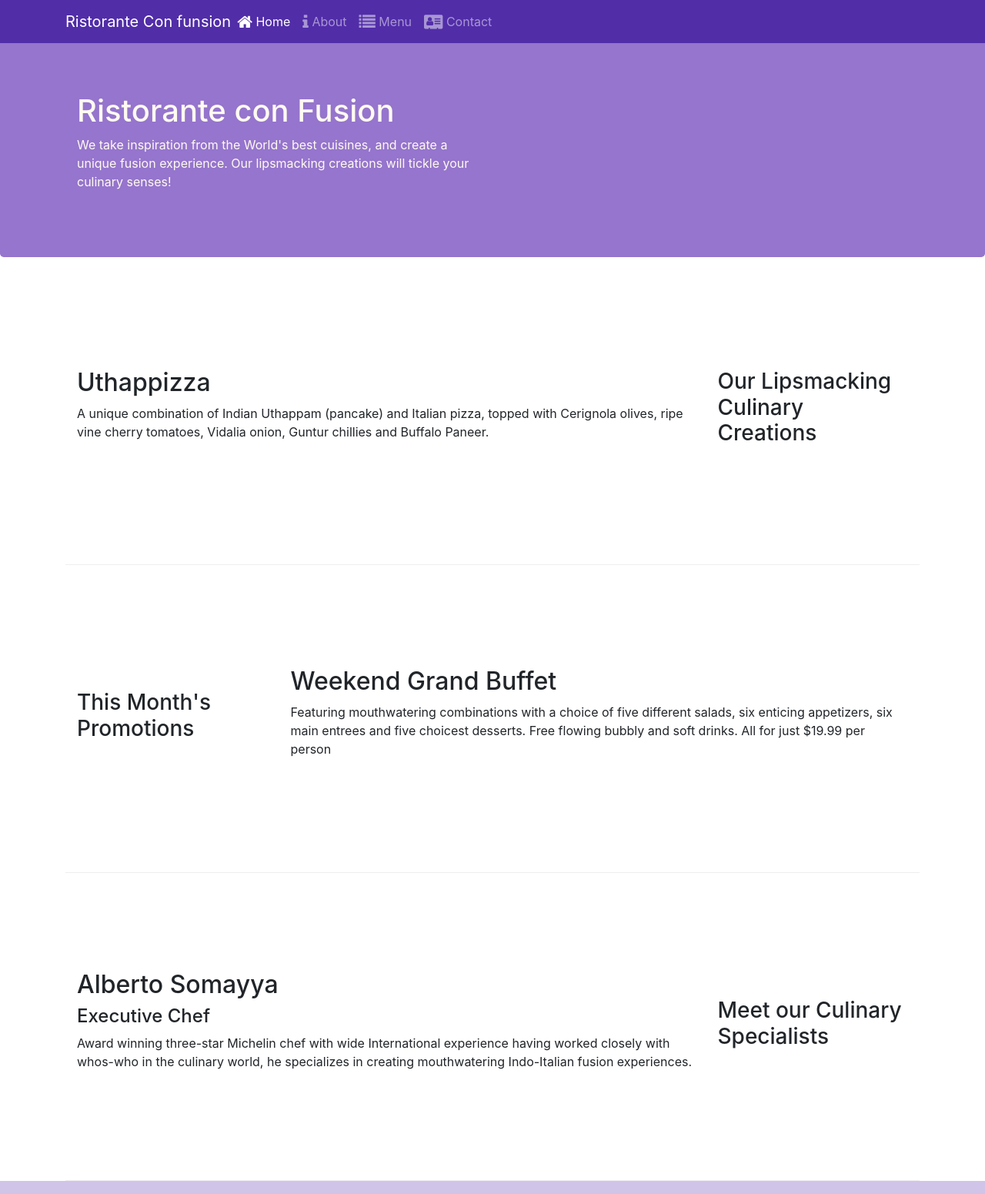
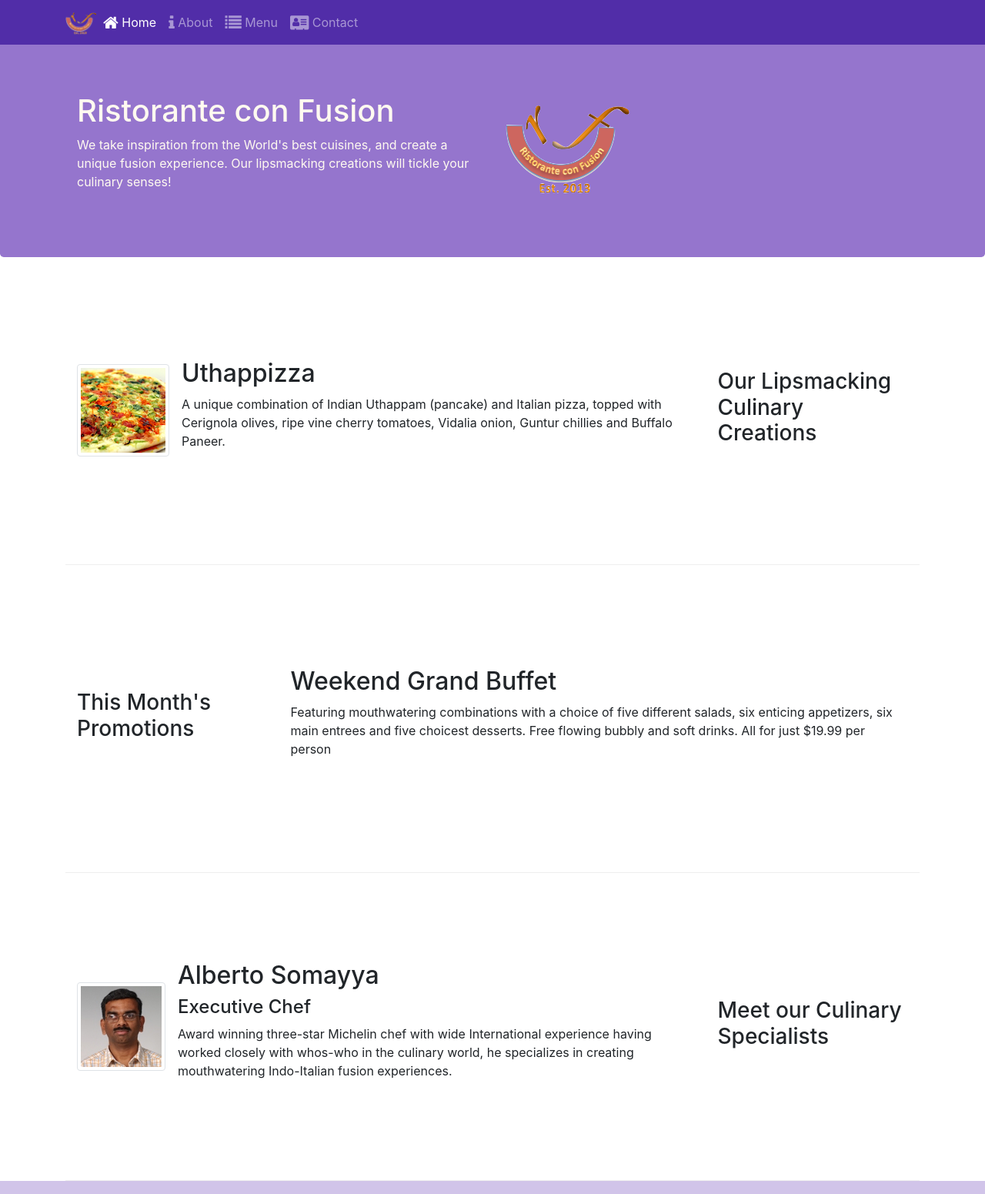
Before and after one commit to gariciodaro/coursera-full-stack-web-development-with-react, a website: page Course1Boostrap/conFusionWebSite/index.html in a window 1280 px wide. Shown: the top 1551 px of the page at 77% size. Drawn offline with nearby package versions, Linux system fonts and the light colour scheme.

Commit message:
images and media

```diff
--- a/Course1Boostrap/conFusionWebSite/index.html
+++ b/Course1Boostrap/conFusionWebSite/index.html
@@ -34,7 +34,7 @@
                 <span class="navbar-toggler-icon"></span>
             </button>
             <a class="navbar-brand mr-auto" href="#">
-                Ristorante Con funsion
+                <img src="img/logo.png" height="30" width="41">
             </a>
             <div class="collapse navbar-collapse" id="Navbar">
                     <!-- mr-auto push left as much as needed. -->
@@ -77,7 +77,10 @@
                         create a unique fusion experience. Our lipsmacking
                         creations will tickle your culinary senses!</p>
                 </div>
-                <div class="col-12 col-sm">
+                <!-- align-self-center overrides grid elements position-->
+                <!-- use for center (vertical) start end or stretch-->
+                <div class="col-12 col-sm align-self-center">
+                    <img src="img/logo.png" class="img-fluid">
                 </div>
             </div>
         </div>
@@ -89,12 +92,22 @@
                 <h3>Our Lipsmacking Culinary Creations</h3>
             </div>
             <div class="col col-sm order-sm-first col-md">
-                <h2>Uthappizza</h2>
-                <p class="d-none d-sm-block">A unique combination of Indian
+                <div class="media">
+                    <img class="d-flex mr-3 img-thumbnail align-self-center"
+                        src="img/uthappizza.png" alt="uthappizza">
+                    <div class="media-body">
+                        <h2 class="mt-0">Uthappizza</h2>
+                        <p class="d-none d-sm-block">A unique
+                            combination of Indian
                             Uthappam (pancake) and
-                    Italian pizza, topped with Cerignola olives, ripe vine
-                    cherry tomatoes, Vidalia onion, Guntur chillies and
-                    Buffalo Paneer.</p>
+                            Italian pizza, topped with Cerignola olives,
+                             ripe vine
+                            cherry tomatoes, Vidalia onion, Guntur chillies
+                             and
+                            Buffalo Paneer.
+                        </p>
+                    </div>
+                </div>
             </div>
         </div>
 
@@ -118,6 +131,10 @@
                 <h3>Meet our Culinary Specialists</h3>
             </div>
             <div class="col col-sm order-sm-first col-md">
+                <div class="media">
+                    <img class="d-flex mr-3 img-thumbnail align-self-center"
+                        src="img/alberto.png" alt="alberto">
+                    <div class=media-body>
                         <h2>Alberto Somayya</h2>
                         <h4>Executive Chef</h4>
                         <p class="d-none d-sm-block">Award winning three-star
@@ -126,6 +143,8 @@
                             with whos-who in the culinary world, he specializes
                             in creating mouthwatering Indo-Italian fusion experiences.
                         </p>
+                    </div>
+                </div>
             </div>
         </div>
     </div>
```
Also changed, not shown: Course1Boostrap/conFusionWebSite/aboutus.html (+5 -2 lines), Course1Boostrap/conFusionWebSite/contactus.html (+9 -4 lines), Course1Boostrap/conFusionWebSite/img/alberto.png (added), Course1Boostrap/conFusionWebSite/img/buffet.png (added), Course1Boostrap/conFusionWebSite/img/logo.png (added), Course1Boostrap/conFusionWebSite/img/uthappizza.png (added), 1 other file. Lines whose indentation alone changed are shown as unchanged.
